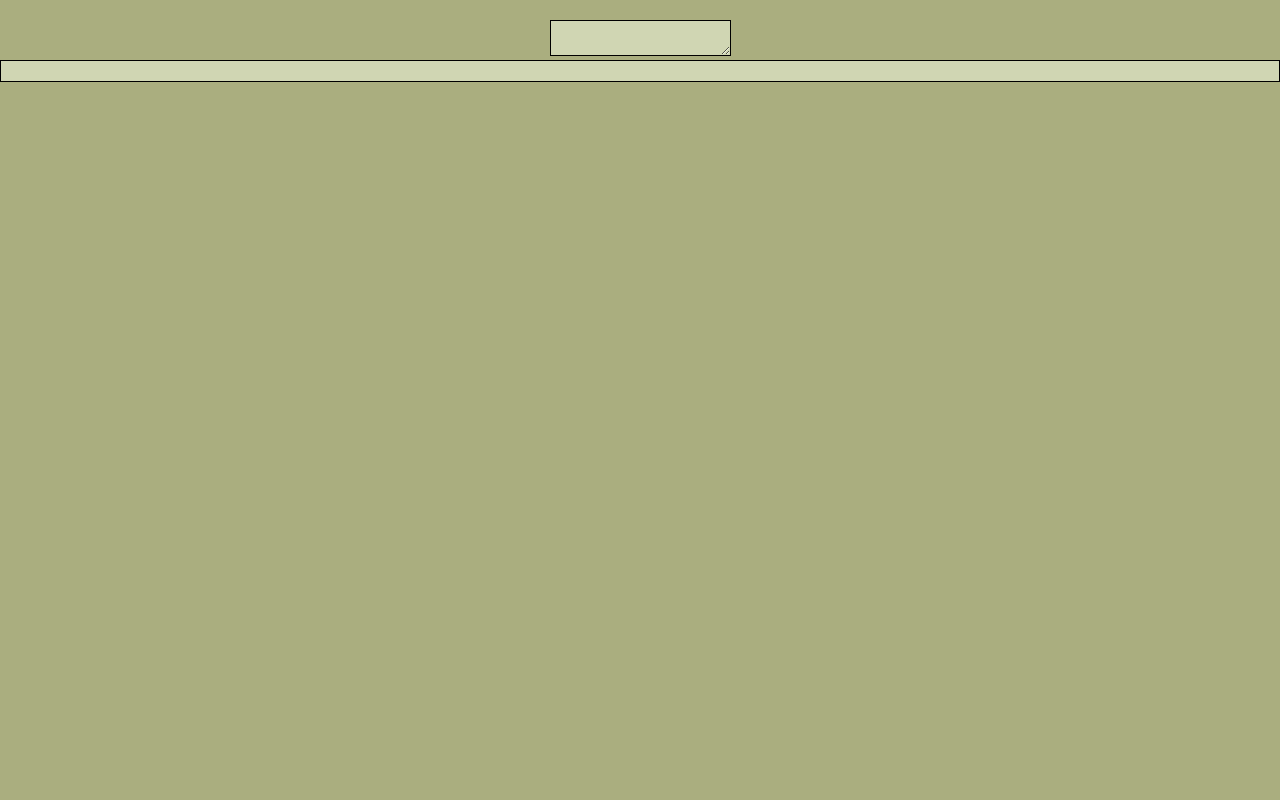
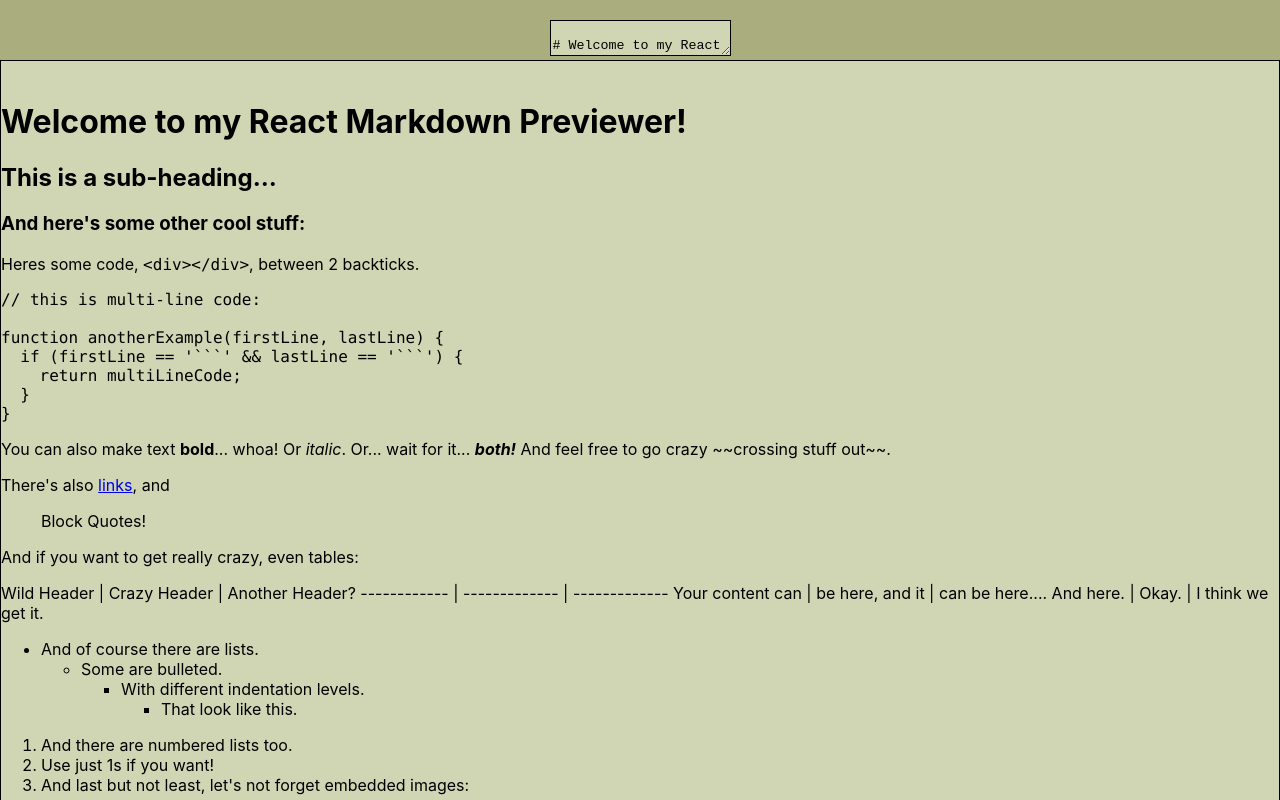
Before and after one commit to Nathanael-Whitrow/markdown-viewer, a React (Create React App) app: page / in a window 1280 px wide. Shown: the top 800 px of the page. Built offline with nearby package versions, Linux system fonts and the light colour scheme.

Commit message:
Set initial markdown

```diff
--- a/src/App.css
+++ b/src/App.css
@@ -24,6 +24,7 @@
   /* padding-top: 20px; */
   background-color: var(--light-tan);
   border: 1px solid var(--border-color);
+  text-align: left;
 }
 
 .Padding {
--- a/src/App.js
+++ b/src/App.js
@@ -1,6 +1,7 @@
 import './App.css';
 import React from 'react';
 import ReactMarkdown from 'react-markdown';
+import { marks } from './initial.js';
 
 function TextArea(props) {
   return (
@@ -39,6 +40,10 @@
     this.handleChange = this.handleChange.bind(this);
   };
 
+  componentDidMount() {
+    this.setState({ markdown: marks })
+  }
+
   handleChange(event) {
     this.setState({ markdown: event.target.value, })
   }
--- /dev/null
+++ b/src/initial.js
@@ -0,0 +1,45 @@
+export const marks = `
+# Welcome to my React Markdown Previewer!
+
+## This is a sub-heading...
+### And here's some other cool stuff:
+
+Heres some code, \`<div></div>\`, between 2 backticks.
+
+\`\`\`
+// this is multi-line code:
+
+function anotherExample(firstLine, lastLine) {
+  if (firstLine == '\`\`\`' && lastLine == '\`\`\`') {
+    return multiLineCode;
+  }
+}
+\`\`\`
+
+You can also make text **bold**... whoa!
+Or _italic_.
+Or... wait for it... **_both!_**
+And feel free to go crazy ~~crossing stuff out~~.
+
+There's also [links](https://www.freecodecamp.org), and
+> Block Quotes!
+
+And if you want to get really crazy, even tables:
+
+Wild Header | Crazy Header | Another Header?
+------------ | ------------- | -------------
+Your content can | be here, and it | can be here....
+And here. | Okay. | I think we get it.
+
+- And of course there are lists.
+  - Some are bulleted.
+     - With different indentation levels.
+        - That look like this.
+
+
+1. And there are numbered lists too.
+1. Use just 1s if you want!
+1. And last but not least, let's not forget embedded images:
+
+![freeCodeCamp Logo](https://cdn.freecodecamp.org/testable-projects-fcc/images/fcc_secondary.svg)
+`
```
